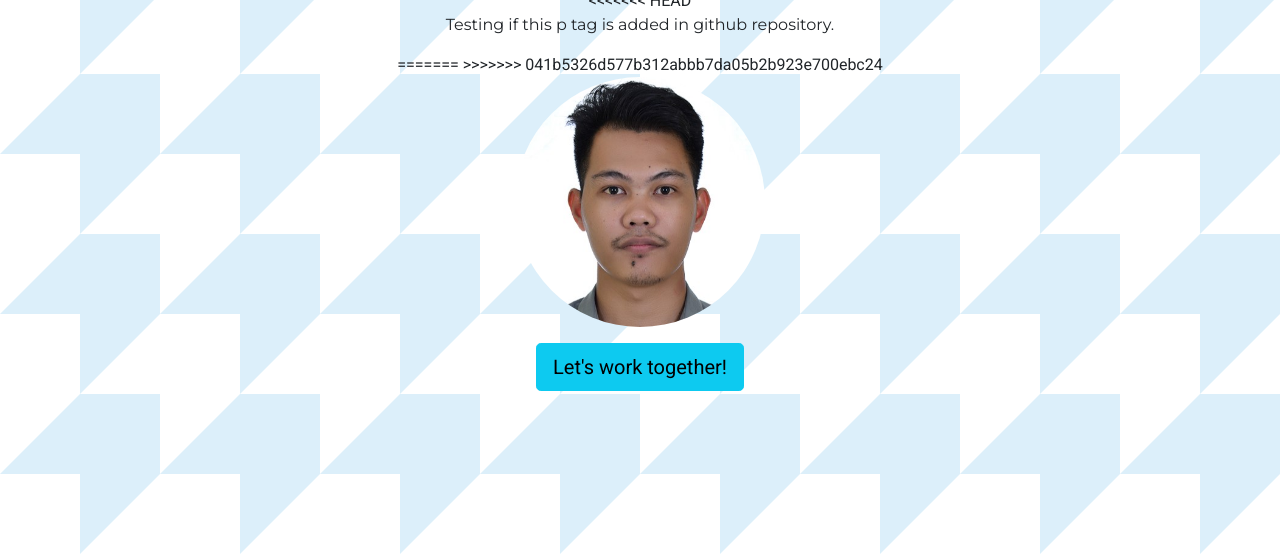
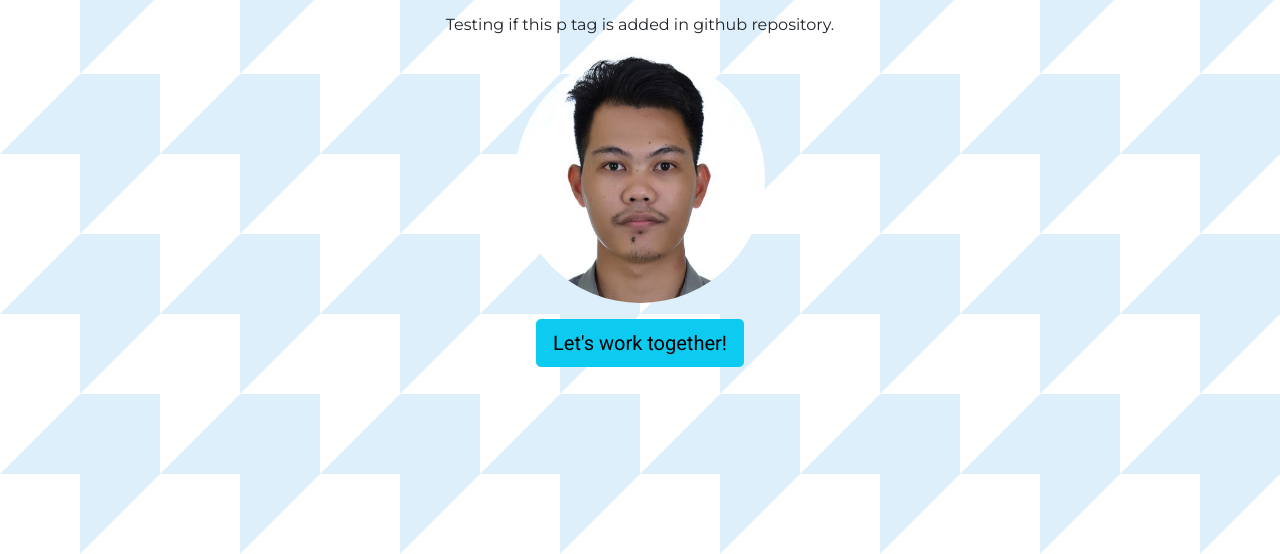
Before and after one commit to Kawayan23/fcbportfolio, a plain HTML site: page index.html in a window 1280 px wide. Shown: the part 246-800 px from the top of the page. Drawn offline with nearby package versions, Linux system fonts and the light colour scheme; a web font is replaced by a local one.

Commit message:
fixing portfolio

```diff
--- a/index.html
+++ b/index.html
@@ -26,10 +26,7 @@
 			<!-- p tag, allows to create paragraph on our web page -->
 			<p>Hi! My name is James Carlo and I love building things.</p>
 			<p>Currently learning Git Version Control and GitHub.</p>
-<<<<<<< HEAD
 			<p>Testing if this p tag is added in github repository.</p>
-=======
->>>>>>> 041b5326d577b312abbb7da05b2b923e700ebc24
 			<!-- img tag, allows us to add an image -->
 			<!-- src, source attrib, tells the route or path of the image -->
 			<img src="images/image.jpg" id="profile" class="image-fluid">
```
